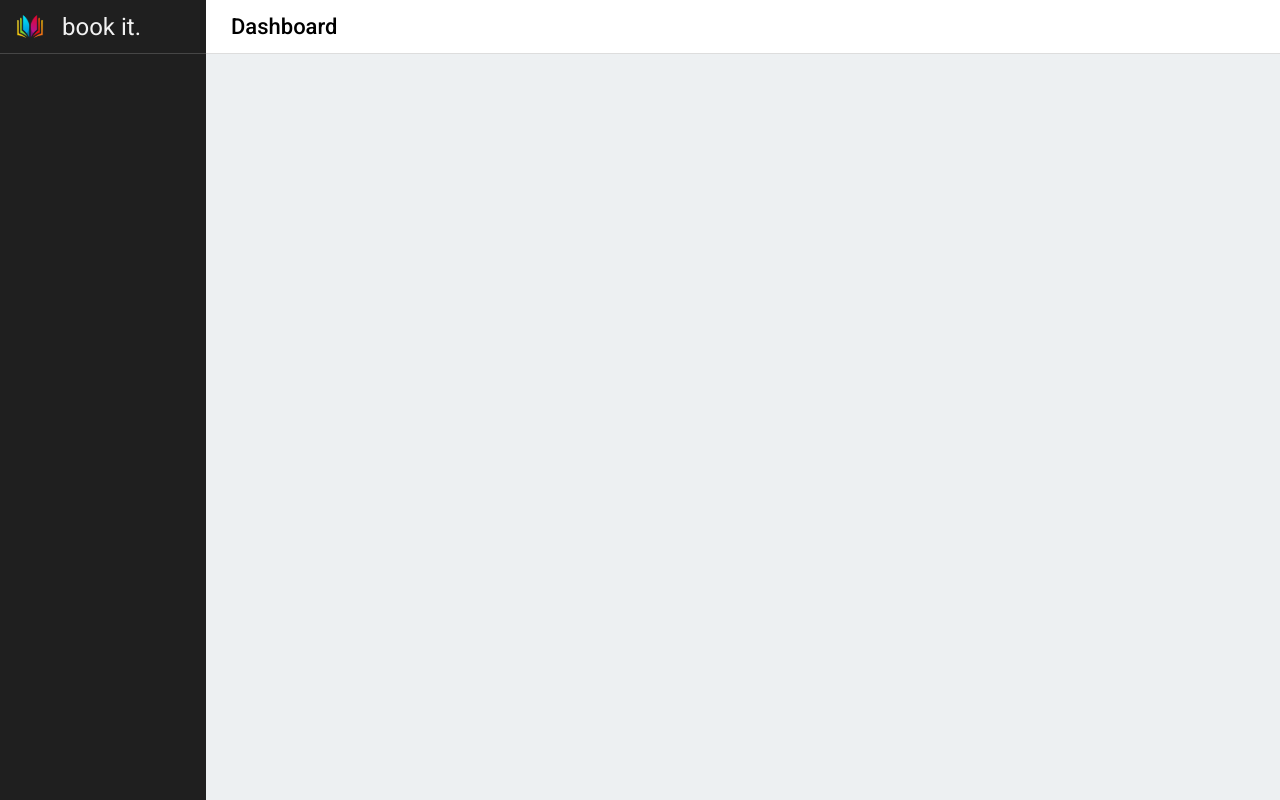
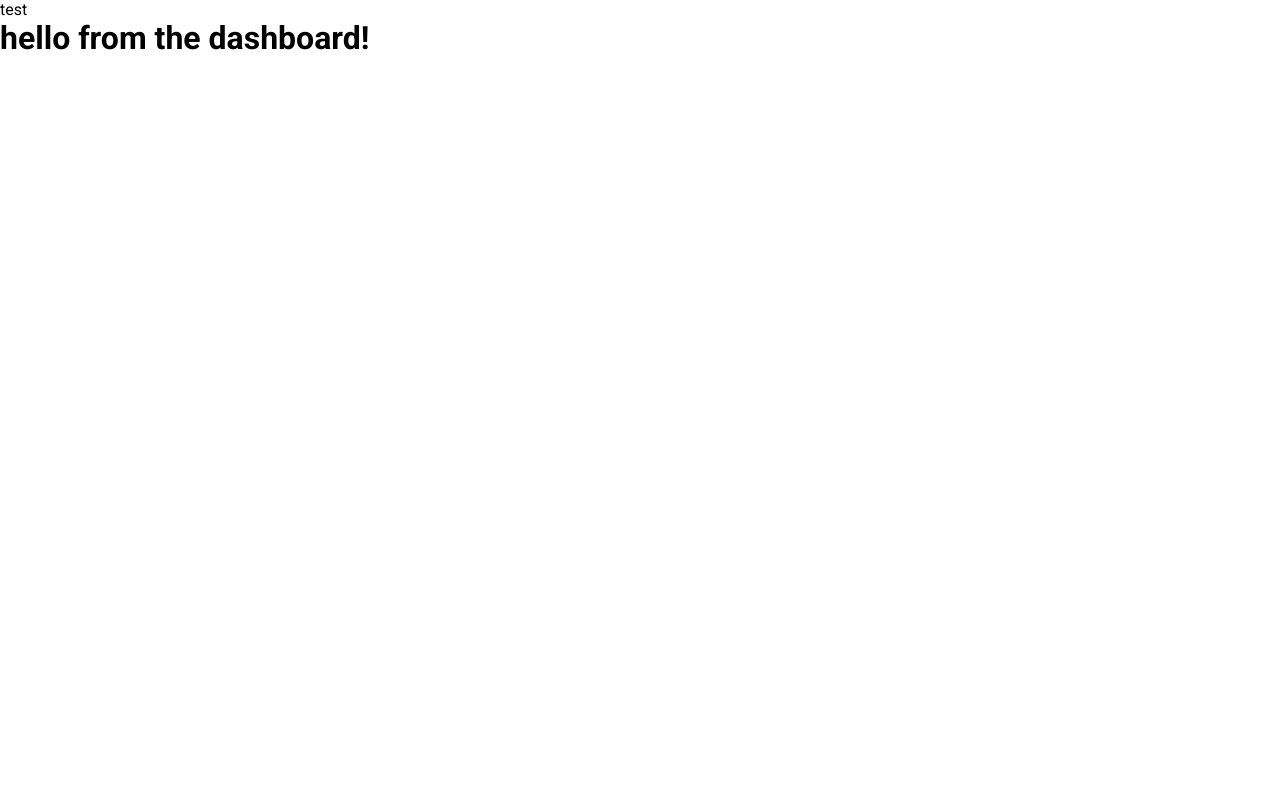
Before and after one commit to ryanhartwig/bookeasy, a Next.js app in the folder frontend/: page / in a window 1280 px wide. Built offline with nearby package versions, Linux system fonts and the light colour scheme.

Commit message:
Enable experimental App directory and use test routes verify nested routing

```diff
--- /dev/null
+++ b/frontend/app/calendar/page.tsx
@@ -0,0 +1,6 @@
+
+export default function Page() {
+  return (
+    <p>Hello fro mthe calendar?!</p>
+  )
+}
--- /dev/null
+++ b/frontend/app/dashboard.tsx
@@ -0,0 +1,7 @@
+'use client';
+
+export default function Dashboard() {
+  return (
+    <h1>hello from the dashboard!</h1>
+  )
+}
--- /dev/null
+++ b/frontend/app/layout.tsx
@@ -0,0 +1,16 @@
+import '@/styles/globals.css'
+
+export default function RootLayout({children}: { children: React.ReactNode}) {
+  return (
+    <html lang="en">
+      <body>
+        <p>test</p>
+        {children}</body>
+    </html>
+  )
+}
+
+export const metadata = {
+  title: 'book it',
+  description: 'Appointment scheduling solution',
+}
--- /dev/null
+++ b/frontend/app/page.tsx
@@ -0,0 +1,5 @@
+import Dashboard from "./dashboard";
+
+export default function Page() {
+  return <Dashboard />
+}
--- a/frontend/next.config.js
+++ b/frontend/next.config.js
@@ -1,6 +1,9 @@
 /** @type {import('next').NextConfig} */
 const nextConfig = {
   reactStrictMode: true,
+  experimental: {
+    appDir: true,
+  },
 }
 
 module.exports = nextConfig
--- a/frontend/pages/index.tsx
+++ /dev/null
@@ -1,27 +0,0 @@
-import Head from 'next/head'
-import styles from '@/styles/Home.module.css'
-import { Navigator } from '../components/Navigator'
-import { Content } from '../components/Content'
-
-
-
-
-export default function Home() {
-
-
-  return (
-    <>
-      <Head>
-        <title>Book it</title>
-        <meta name="description" content="Appointment scheduling application." />
-        <meta name="viewport" content="width=device-width, initial-scale=1" />
-        <link rel="icon" href="/favicon.ico" />
-      </Head>
-      <main className={styles.main}>
-        <Navigator />
-        <Content />
-
-      </main>
-    </>
-  )
-}
```
Also changed, not shown: frontend/pages/old_index.tsx (added, +29 -0 lines), frontend/tsconfig.json (+23 -5 lines).
